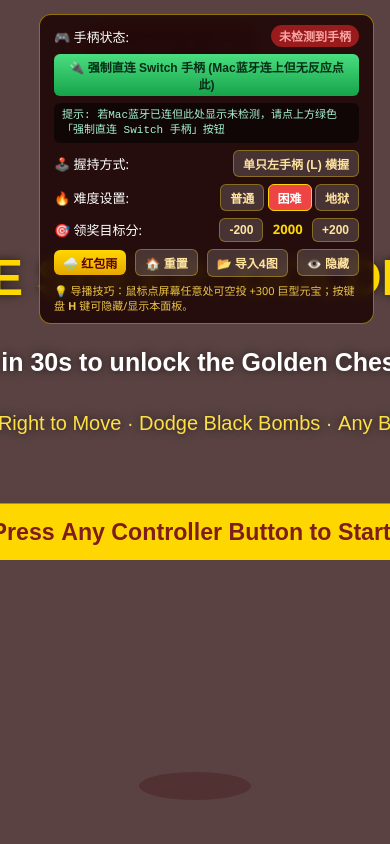
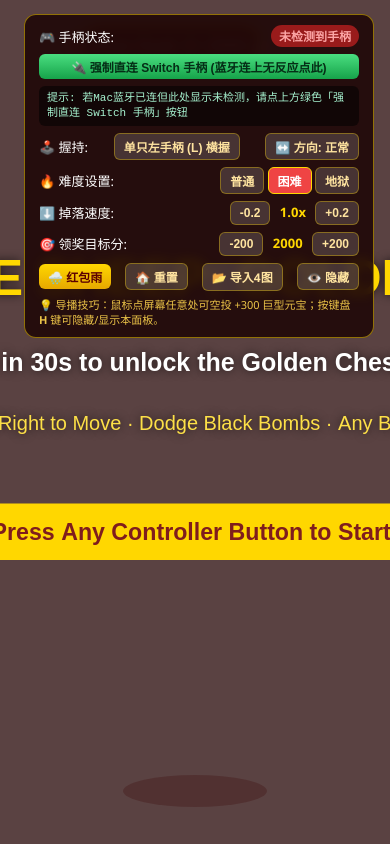
Before and after one commit to kevinarc92-debug/caishen, a plain HTML site: page index.html in a window 390 px wide. Drawn offline with Linux system fonts and the light colour scheme.

Commit message:
Update index.html

```diff
--- a/index.html
+++ b/index.html
@@ -29,7 +29,7 @@
       font-size: 13px;
       backdrop-filter: blur(6px);
       z-index: 100;
-      max-width: 335px;
+      max-width: 350px;
     }
     #host-panel.hidden { display: none; }
     .host-row { display: flex; align-items: center; justify-content: space-between; gap: 6px; flex-wrap: wrap; }
@@ -88,13 +88,14 @@
     </div>
     <div class="host-row">
       <button onclick="connectWebHID()" style="width:100%; background:linear-gradient(180deg,#4ade80,#16a34a); color:#052e16;">
-        🔌 强制直连 Switch 手柄 (Mac蓝牙连上但无反应点此)
+        🔌 强制直连 Switch 手柄 (蓝牙连上无反应点此)
       </button>
     </div>
     <div id="diag-box">信号诊断: 等待手柄输入 (也可直接用键盘 ←/→ 测试)</div>
     <div class="host-row">
-      <span>🕹️ 握持方式:</span>
+      <span>🕹️ 握持:</span>
       <button class="secondary" onclick="cycleJoyMode()" id="mode-btn">单只左手柄 (L) 横握</button>
+      <button class="secondary" onclick="toggleInvertX()" id="invert-btn">↔️ 方向: 正常</button>
     </div>
     <div class="host-row">
       <span>🔥 难度设置:</span>
@@ -102,6 +103,14 @@
         <button class="secondary" id="diff-easy" onclick="setDifficulty('EASY')">普通</button>
         <button class="active-diff" id="diff-hard" onclick="setDifficulty('HARD')">困难</button>
         <button class="secondary" id="diff-hell" onclick="setDifficulty('HELL')">地狱</button>
+      </div>
+    </div>
+    <div class="host-row">
+      <span>⬇️ 掉落速度:</span>
+      <div>
+        <button class="secondary" onclick="adjustFallSpeed(-0.2)">-0.2</button>
+        <strong id="speed-display" style="color:#ffd700; margin:0 6px;">1.0x</strong>
+        <button class="secondary" onclick="adjustFallSpeed(0.2)">+0.2</button>
       </div>
     </div>
     <div class="host-row">
@@ -136,7 +145,7 @@ let H = canvas.height = window.innerHeight;
 window.addEventListener('resize', () => {
   W = canvas.width = window.innerWidth;
   H = canvas.height = window.innerHeight;
-  player.y = H - 120;
+  player.y = H - 135;
 });
 
 function toggleHostPanel() {
@@ -282,6 +291,7 @@ let shakeIntensity = 0;
 let chestPopTimer = 0;
 let sootFlashAlpha = 0;
 let rushAnnounced = false;
+let fallSpeedMult = 1.0; // 掉落速度倍率
 
 const DIFFICULTIES = {
   EASY: { target: 1400, speedMult: 1.0,  spawnBase: 0.50, bombRate: 0.22, bombPenalty: -100, swayAmp: 35 },
@@ -301,18 +311,32 @@ function setDifficulty(level) {
   });
 }
 
+function adjustFallSpeed(delta) {
+  fallSpeedMult = Math.round(Math.max(0.4, Math.min(2.4, fallSpeedMult + delta)) * 10) / 10;
+  document.getElementById('speed-display').textContent = fallSpeedMult.toFixed(1) + 'x';
+}
+
 // 0: 标准双手柄/Pro | 1: 单只左手柄 (L) 横握 | 2: 单只右手柄 (R) 横握
 let joyMode = 1;
 const JOY_MODES = ['标准双手柄 / Pro', '单只左手柄 (L) 横握', '单只右手柄 (R) 横握'];
+let invertX = false; // 左右方向反转开关
 
 function cycleJoyMode() {
   joyMode = (joyMode + 1) % JOY_MODES.length;
   document.getElementById('mode-btn').textContent = JOY_MODES[joyMode];
 }
 
+function toggleInvertX() {
+  invertX = !invertX;
+  const btn = document.getElementById('invert-btn');
+  btn.textContent = invertX ? '↔️ 方向: 已反转' : '↔️ 方向: 正常';
+  btn.className = invertX ? 'active-diff' : 'secondary';
+}
+
+// 小羊尺寸放大 30% (144 -> 188)
 const player = {
-  x: W / 2, y: H - 120, w: 144, h: 144,
-  speed: 860, vx: 0, stunTimer: 0, dashCooldown: 0, dashTimer: 0, facing: 1, bounceScale: 1
+  x: W / 2, y: H - 135, w: 188, h: 188,
+  speed: 880, vx: 0, stunTimer: 0, dashCooldown: 0, dashTimer: 0, facing: 1, bounceScale: 1
 };
 
 let items = [], particles = [], floatingTexts = [], spawnTimer = 0;
@@ -358,7 +382,7 @@ canvas.addEventListener('mousedown', (e) => {
   if (state === 'PLAYING') {
     items.push({
       x: e.clientX, baseX: e.clientX, y: Math.max(80, e.clientY - 40),
-      vy: 280, type: 'MEGA_INGOT', score: 300, radius: 48,
+      vy: 280 * fallSpeedMult, type: 'MEGA_INGOT', score: 300, radius: 48,
       rot: 0, rotSpeed: 1.5, phase: 0, swayAmp: 0, swayFreq: 0
     });
     sfx.ingot();
@@ -379,7 +403,7 @@ async function connectWebHID() {
   }
   try {
     const devices = await navigator.hid.requestDevice({
-      filters: [{ vendorId: 0x057e }] // Nintendo Switch 官方硬件 ID
+      filters: [{ vendorId: 0x057e }]
     });
     if (!devices || devices.length === 0) return;
     const device = devices[0];
@@ -433,7 +457,7 @@ function handleHIDReport(event) {
       else if (joyMode === 2) { if (isDown) sx = -1; else if (isUp) sx = 1; }
     }
     hidMoveX = sx;
-    hidDebugStr = `WebHID[0x3F] btn:${b0.toString(16)}/${b1.toString(16)} hat:${hat} -> 移动:${sx}`;
+    hidDebugStr = `WebHID[0x3F] btn:${b0.toString(16)}/${b1.toString(16)} hat:${hat} -> 移动:${invertX ? -sx : sx}`;
   } else if ((reportId === 0x30 || reportId === 0x21) && data.byteLength >= 11) {
     const b2 = data.getUint8(2);
     const b3 = data.getUint8(3);
@@ -455,7 +479,8 @@ function handleHIDReport(event) {
     else if (joyMode === 2) sx = Math.abs(rawY) > 0.2 ? rawY : 0;
 
     hidMoveX = Math.max(-1, Math.min(1, sx));
-    hidDebugStr = `WebHID[0x30] rawX:${rawX.toFixed(1)} rawY:${rawY.toFixed(1)} -> 移动:${hidMoveX.toFixed(1)}`;
+    const finalX = invertX ? -hidMoveX : hidMoveX;
+    hidDebugStr = `WebHID[0x30] rawX:${rawX.toFixed(1)} rawY:${rawY.toFixed(1)} -> 移动:${finalX.toFixed(1)}`;
   }
 }
 
@@ -490,7 +515,8 @@ function readInput() {
   if (hidDevice && hidDevice.opened) {
     badge.textContent = `已直连 (${(hidDevice.productName || 'Joy-Con').slice(0, 14)})`;
     badge.className = 'host-badge connected';
-    if (hidMoveX !== 0) moveX = hidMoveX;
+    let cx = invertX ? -hidMoveX : hidMoveX;
+    if (cx !== 0) moveX = cx;
     if (hidAnyBtn) anyBtn = true;
     diag.textContent = hidDebugStr || 'WebHID 已就绪，请推摇杆或按键';
   } else {
@@ -533,8 +559,9 @@ function readInput() {
         else if (joyMode === 2) { if (isDown) stickX = -1; else if (isUp) stickX = 1; }
       }
 
+      if (invertX) stickX = -stickX;
       if (stickX !== 0) moveX = stickX;
-      diag.textContent = `Gamepad:${activePad.id.slice(0, 14)} | 键:[${pressedIdx.join(',')}] | a0:${a0.toFixed(1)} a1:${a1.toFixed(1)}`;
+      diag.textContent = `Gamepad:${activePad.id.slice(0, 14)} | 键:[${pressedIdx.join(',')}] | 移动:${stickX.toFixed(1)}`;
     } else {
       badge.textContent = '未检测到手柄';
       badge.className = 'host-badge disconnected';
@@ -559,7 +586,7 @@ function triggerDash() {
     player.dashCooldown = 0.6;
     player.bounceScale = 1.25;
     sfx.dash();
-    spawnPaperConfetti(player.x, player.y + 30, 12);
+    spawnPaperConfetti(player.x, player.y + 35, 12);
   }
 }
 
@@ -594,13 +621,13 @@ function spawnItem() {
   const baseX = margin + Math.random() * (W - margin * 2);
   const progress = 1 - timeLeft / GAME_DURATION;
   const isRush = timeLeft <= 10;
-  const speedScale = cfg.speedMult * (1 + progress * 0.32) * (isRush ? 1.22 : 1.0);
+  const speedScale = cfg.speedMult * fallSpeedMult * (1 + progress * 0.32) * (isRush ? 1.22 : 1.0);
   const rotSpeed = (Math.random() - 0.5) * 4.2;
 
   if (rainTimer > 0) {
     const isIngot = Math.random() < 0.35;
     items.push({
-      x: baseX, baseX, y: -50, vy: (380 + Math.random() * 140) * cfg.speedMult,
+      x: baseX, baseX, y: -50, vy: (380 + Math.random() * 140) * cfg.speedMult * fallSpeedMult,
       type: isIngot ? 'INGOT' : 'RED_PACKET', score: isIngot ? 150 : 50,
       radius: isIngot ? 36 : 32, rot: 0, rotSpeed, phase: 0, swayAmp: 0, swayFreq: 0
     });
@@ -696,13 +723,14 @@ function update(dt) {
     player.vx = moveX * player.speed * mult;
     if (Math.abs(moveX) > 0.1) player.facing = moveX > 0 ? 1 : -1;
     player.x += player.vx * dt;
-    player.x = Math.max(75, Math.min(W - 75, player.x));
+    player.x = Math.max(95, Math.min(W - 95, player.x));
   }
 
   const cfg = DIFFICULTIES[currentDiff];
   const isRush = timeLeft <= 10;
   spawnTimer -= dt;
-  const interval = rainTimer > 0 ? 0.14 : Math.max(0.18, cfg.spawnBase * (isRush ? 0.72 : 1.0));
+  const baseInterval = rainTimer > 0 ? 0.14 : Math.max(0.18, cfg.spawnBase * (isRush ? 0.72 : 1.0));
+  const interval = baseInterval / Math.max(0.6, Math.sqrt(fallSpeedMult));
   if (spawnTimer <= 0) { spawnItem(); spawnTimer = interval; }
 
   for (let i = items.length - 1; i >= 0; i--) {
@@ -714,21 +742,21 @@ function update(dt) {
       it.x = Math.max(60, Math.min(W - 60, it.baseX + Math.sin(it.phase) * it.swayAmp));
     }
 
-    if (Math.abs(it.x - player.x) < player.w * 0.44 + it.radius * 0.68 && Math.abs(it.y - player.y) < player.h * 0.42 + it.radius * 0.68) {
+    if (Math.abs(it.x - player.x) < player.w * 0.42 + it.radius * 0.65 && Math.abs(it.y - player.y) < player.h * 0.40 + it.radius * 0.65) {
       if (it.type === 'BOMB') {
         score = Math.max(0, score + it.score);
         combo = 0; player.stunTimer = 1.05; player.bounceScale = 0.72;
         sootFlashAlpha = 0.45;
         sfx.bomb(); triggerShake(0.45, 22);
         spawnPaperConfetti(it.x, it.y, 32, true);
-        spawnFloatingText(player.x, player.y - 75, `💥 STUNNED! ${it.score}`, '#ef4444', 34);
+        spawnFloatingText(player.x, player.y - 90, `💥 STUNNED! ${it.score}`, '#ef4444', 34);
       } else {
         combo++;
         if (combo > maxCombo) maxCombo = combo;
         const bonusMult = combo >= 12 ? 2.0 : (combo >= 5 ? 1.5 : 1.0);
         const gained = Math.round(it.score * bonusMult);
         score += gained;
-        player.bounceScale = it.type === 'MEGA_INGOT' ? 1.32 : 1.18;
+        player.bounceScale = it.type === 'MEGA_INGOT' ? 1.30 : 1.16;
 
         if (it.type === 'INGOT' || it.type === 'MEGA_INGOT') {
           sfx.ingot();
@@ -740,7 +768,7 @@ function update(dt) {
         }
 
         const comboTag = bonusMult > 1 ? ` 🔥${combo}x COMBO!` : '';
-        spawnFloatingText(player.x, player.y - 70, `+${gained}${comboTag}`, '#fde047', it.type === 'MEGA_INGOT' ? 38 : 28);
+        spawnFloatingText(player.x, player.y - 85, `+${gained}${comboTag}`, '#fde047', it.type === 'MEGA_INGOT' ? 38 : 28);
         if (!targetReached && score >= targetScore) unlockChest();
       }
       items.splice(i, 1);
@@ -771,23 +799,24 @@ function drawPlayer() {
   ctx.translate(player.x, player.y);
 
   const isMoving = Math.abs(player.vx) > 20 && player.stunTimer <= 0;
-  const hopY = isMoving ? -Math.abs(Math.sin(Date.now() / 75)) * 12 : 0;
+  const hopY = isMoving ? -Math.abs(Math.sin(Date.now() / 75)) * 14 : 0;
   const tilt = isMoving ? Math.sin(Date.now() / 75) * 0.08 : 0;
 
   if (player.stunTimer > 0) {
-    ctx.translate(Math.sin(Date.now() / 22) * 11, 0);
+    ctx.translate(Math.sin(Date.now() / 22) * 12, 0);
     ctx.rotate(Math.sin(Date.now() / 40) * 0.28);
   } else {
     ctx.translate(0, hopY);
     ctx.rotate(tilt);
   }
 
+  // 适配放大后小羊的舞台地面投影
   ctx.fillStyle = 'rgba(80, 10, 10, 0.28)';
-  ctx.beginPath(); ctx.ellipse(0, 62 - hopY, 56 * player.bounceScale, 14, 0, 0, Math.PI * 2); ctx.fill();
+  ctx.beginPath(); ctx.ellipse(0, 82 - hopY, 72 * player.bounceScale, 16, 0, 0, Math.PI * 2); ctx.fill();
 
   ctx.scale(-player.facing * player.bounceScale, player.bounceScale);
   if (assets.sheep) ctx.drawImage(assets.sheep, -player.w / 2, -player.h / 2, player.w, player.h);
-  else { ctx.fillStyle = '#fff'; ctx.beginPath(); ctx.arc(0, 0, 44, 0, Math.PI * 2); ctx.fill(); }
+  else { ctx.fillStyle = '#fff'; ctx.beginPath(); ctx.arc(0, 0, 56, 0, Math.PI * 2); ctx.fill(); }
   ctx.restore();
 }
 
```
